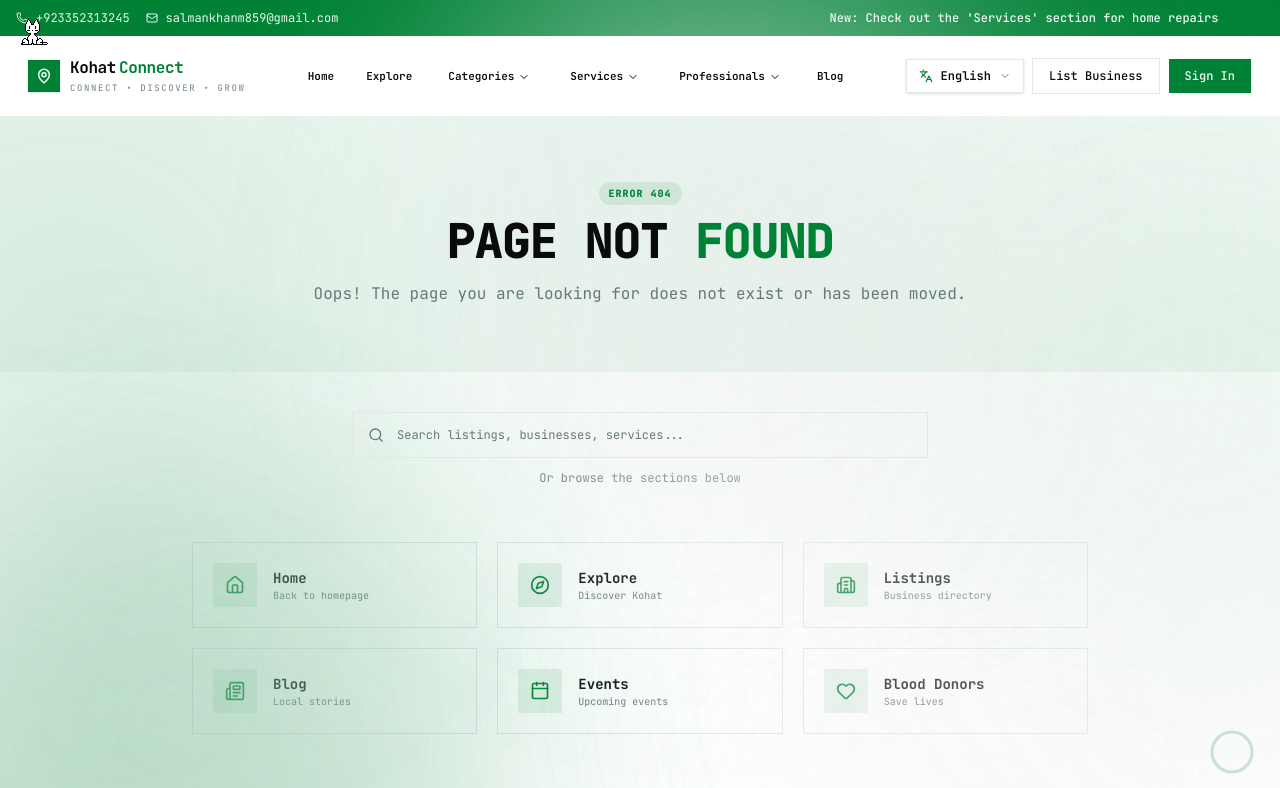
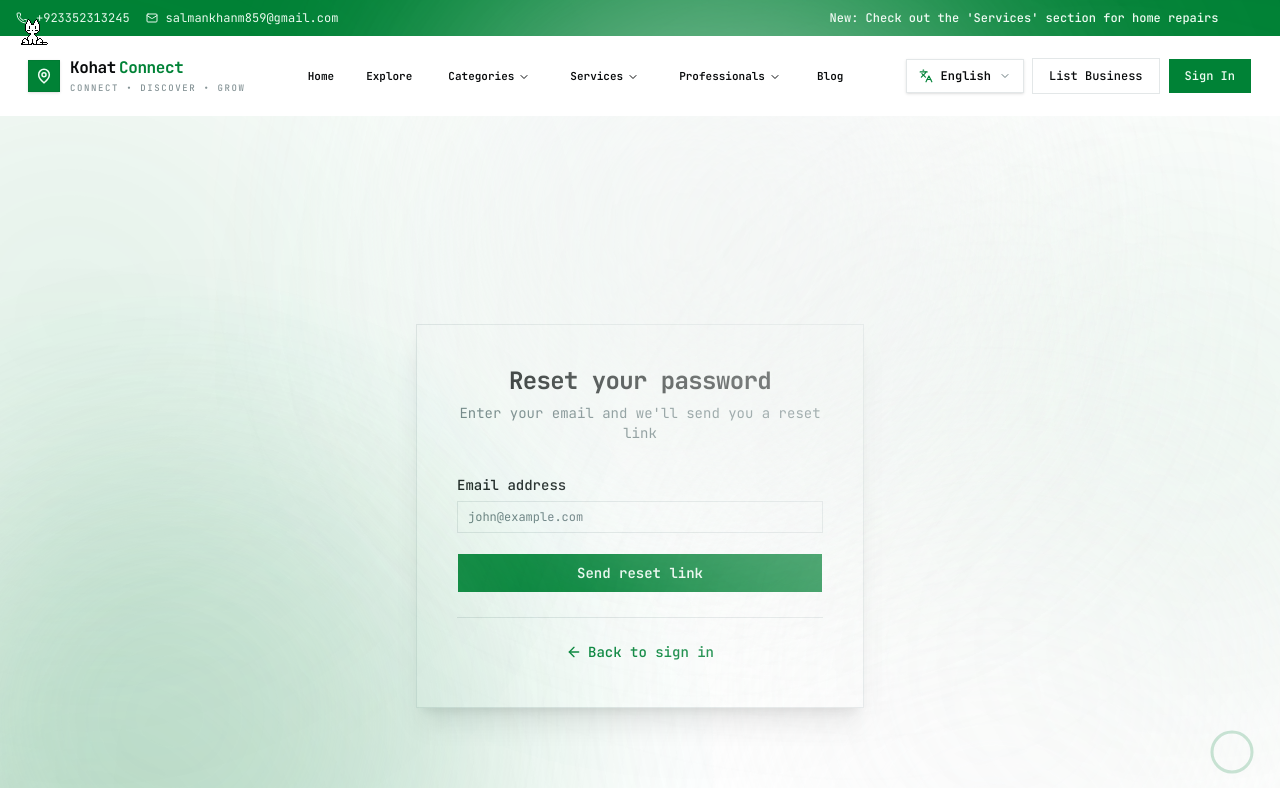
Before and after one commit to Salman053/kohat-connet, a Next.js app: page /auth/forgot-password in a window 1280 px wide. Before the commit this address had no page. Shown: the top 788 px of the page. Built offline with nearby package versions, Linux system fonts and the light colour scheme.

Commit message:
feat: implement forgot password functionality with email reset link

```diff
--- a/app/admin/layout.tsx
+++ b/app/admin/layout.tsx
@@ -20,7 +20,6 @@ import {
 } from 'lucide-react'
 import Logo from '@/components/shared/logo'
 import { Card } from '@/components/ui/card'
-import { signOut } from '@/lib/auth'
 
 export default async function AdminLayout({
   children,
@@ -48,16 +47,16 @@ export default async function AdminLayout({
     }
   )
 
-  const { data: { user } } = await supabase.auth.getUser()
+  const { data: { session } } = await supabase.auth.getSession()
 
-  if (!user) {
+  if (!session?.user) {
     redirect('/auth/signin')
   }
 
   const { data: profile } = await supabase
     .from('profiles')
     .select('role, full_name')
-    .eq('id', user.id)
+    .eq('id', session.user.id)
     .single()
 
   if (profile?.role !== 'admin') {
@@ -92,7 +91,7 @@ export default async function AdminLayout({
             </div>
             <div className="flex items-center gap-4">
               <span className="text-sm text-foreground">
-                {profile?.full_name || user.email}
+                {profile?.full_name || session.user.email}
               </span>
               <Link
                 href="/auth/signout"
--- /dev/null
+++ b/app/auth/forgot-password/page.tsx
@@ -0,0 +1,119 @@
+'use client'
+
+import { Suspense, useState } from 'react'
+import { resetPassword } from '@/lib/auth'
+import Link from 'next/link'
+import { ArrowLeft, CheckCircle } from 'lucide-react'
+import { Button } from '@/components/ui/button'
+import { Input } from "@/components/ui/input"
+
+function ForgotPasswordForm() {
+  const [email, setEmail] = useState('')
+  const [error, setError] = useState('')
+  const [sent, setSent] = useState(false)
+  const [loading, setLoading] = useState(false)
+
+  const handleSubmit = async (e: React.FormEvent) => {
+    e.preventDefault()
+    setError('')
+    setLoading(true)
+
+    try {
+      await resetPassword(email)
+      setSent(true)
+    } catch (err: unknown) {
+      setError(err instanceof Error ? err.message : 'Failed to send reset email')
+    } finally {
+      setLoading(false)
+    }
+  }
+
+  if (sent) {
+    return (
+      <div className="min-h-screen flex items-center justify-center bg-background px-4 py-12">
+        <div className="w-full max-w-md">
+          <div className="bg-card border border-border rounded-3xl p-8 md:p-10 shadow-xl text-center">
+            <CheckCircle className="h-12 w-12 text-green-500 mx-auto mb-4" />
+            <h1 className="text-2xl font-bold tracking-tight text-foreground mb-2">
+              Check your email
+            </h1>
+            <p className="text-sm text-muted-foreground mb-6">
+              If an account exists with {email}, you&apos;ll receive a password reset link.
+            </p>
+            <Link href="/auth/signin" className="text-sm font-medium text-primary hover:text-primary/80">
+              Back to sign in
+            </Link>
+          </div>
+        </div>
+      </div>
+    )
+  }
+
+  return (
+    <div className="min-h-screen flex items-center justify-center bg-background px-4 py-12">
+      <div className="w-full max-w-md">
+        <div className="bg-card border border-border rounded-3xl p-8 md:p-10 shadow-xl">
+          <div className="text-center mb-8">
+            <h1 className="text-2xl font-bold tracking-tight text-foreground">
+              Reset your password
+            </h1>
+            <p className="text-sm text-muted-foreground mt-1.5">
+              Enter your email and we&apos;ll send you a reset link
+            </p>
+          </div>
+
+          <form onSubmit={handleSubmit} className="space-y-5">
+            {error && (
+              <div className="flex items-center gap-2.5 bg-destructive/10 border border-destructive/20 text-destructive text-sm px-4 py-3 rounded-xl">
+                <span className="w-1.5 h-1.5 rounded-full bg-destructive shrink-0" />
+                {error}
+              </div>
+            )}
+
+            <div>
+              <label htmlFor="email" className="block text-sm font-medium text-foreground mb-1.5">
+                Email address
+              </label>
+              <Input
+                id="email"
+                name="email"
+                type="email"
+                required
+                placeholder="john@example.com"
+                value={email}
+                onChange={(e) => setEmail(e.target.value)}
+              />
+            </div>
+
+            <Button
+              type="submit"
+              disabled={loading}
+              className="w-full h-10 text-sm font-semibold"
+            >
+              {loading ? 'Sending...' : 'Send reset link'}
+            </Button>
+          </form>
+
+          <div className="mt-6 pt-6 border-t border-border text-center">
+            <Link href="/auth/signin" className="inline-flex items-center gap-1.5 text-sm font-medium text-primary hover:text-primary/80">
+              <ArrowLeft className="h-4 w-4" />
+              Back to sign in
+            </Link>
+          </div>
+        </div>
+      </div>
+    </div>
+  )
+}
+
+export default function ForgotPasswordPage() {
+  return (
+    <Suspense fallback={
+      <div className="min-h-screen flex items-center justify-center bg-background px-4">
+        <div className="text-muted-foreground text-sm">Loading...</div>
+      </div>
+    }>
+      <ForgotPasswordForm />
+    </Suspense>
+  )
+}
--- a/app/auth/signin/page.tsx
+++ b/app/auth/signin/page.tsx
@@ -4,10 +4,9 @@ import { Suspense, useState } from 'react'
 import { signIn } from '@/lib/auth'
 import { useRouter, useSearchParams } from 'next/navigation'
 import Link from 'next/link'
-import { LogIn, ArrowRight, Eye, EyeOff } from 'lucide-react'
+import { ArrowRight, Eye, EyeOff } from 'lucide-react'
 import { Button } from '@/components/ui/button'
 import { Input } from "@/components/ui/input"
-import Logo from '@/components/shared/logo'
 
 function SignInForm() {
   const router = useRouter()
--- a/app/dashboard/layout.tsx
+++ b/app/dashboard/layout.tsx
@@ -8,8 +8,7 @@ import {
   Megaphone,
   Settings,
   LogOut,
-  Plus,
-  User
+  Plus
 } from 'lucide-react'
 import Logo from '@/components/shared/logo'
 
@@ -36,16 +35,16 @@ export default async function DashboardLayout({
     }
   )
 
-  const { data: { user } } = await supabase.auth.getUser()
+  const { data: { session } } = await supabase.auth.getSession()
 
-  if (!user) {
+  if (!session?.user) {
     redirect('/auth/signin')
   }
 
   const { data: profile } = await supabase
     .from('profiles')
     .select('role, full_name, business_name')
-    .eq('id', user.id)
+    .eq('id', session.user.id)
     .single()
 
   const navItems = [
--- a/app/dashboard/page.tsx
+++ b/app/dashboard/page.tsx
@@ -28,11 +28,13 @@ export default async function DashboardPage() {
     }
   )
 
-  const { data: { user } } = await supabase.auth.getUser()
+  const { data: { session } } = await supabase.auth.getSession()
 
-  if (!user) {
+  if (!session?.user) {
     return null
   }
+
+  const user = session.user
 
   // Fetch user's listings and ads
   const [
```
